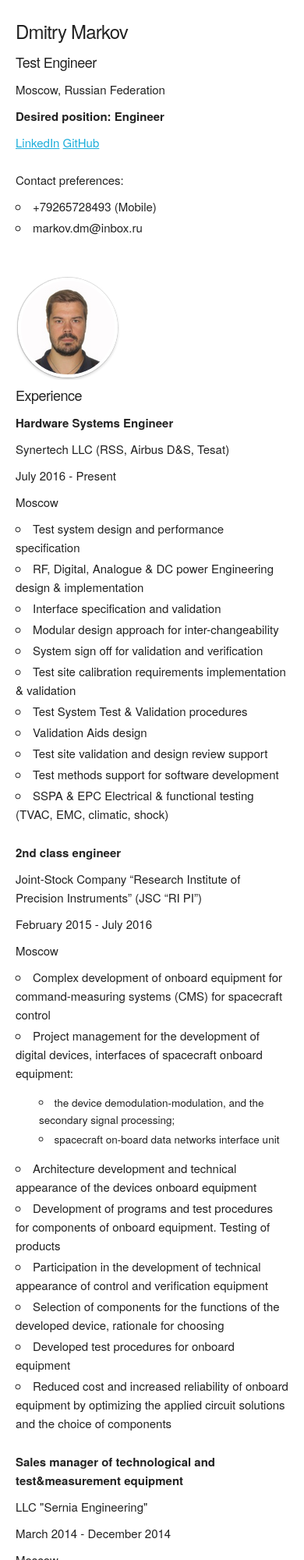
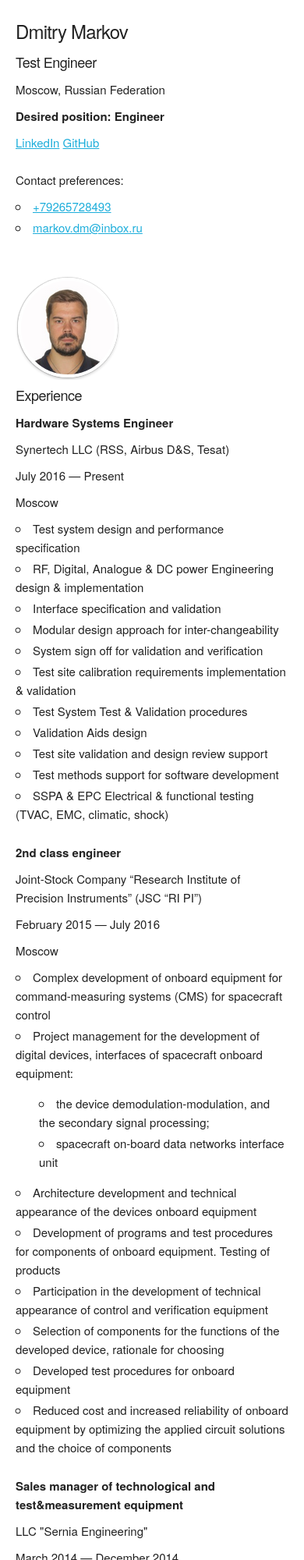
Before and after one commit to madmol/CV, a plain HTML site: page index.html in a window 390 px wide. Shown: the top 2000 px of the page at 78% size. Drawn offline with Linux system fonts and the light colour scheme.

Commit message:
&mdash; added instead of minus sign, phone and email now are clickable

```diff
--- a/css/skeleton.css
+++ b/css/skeleton.css
@@ -299,7 +299,7 @@ ul ol,
 ol ol,
 ol ul {
   margin: 1.5rem 0 1.5rem 3rem;
-  font-size: 90%; }
+  font-size: 100%; }
 li {
   margin-bottom: 0.3rem; }
 
--- a/index.html
+++ b/index.html
@@ -21,8 +21,8 @@
       <br>
       <h6>Contact preferences:</h6>
       <ul>
-        <li>+79265728493 (Mobile)</li>
-        <li>markov.dm@inbox.ru</li>
+        <li><a href="tel:+79265728493">+79265728493</a></li>
+        <li><a href="mailto:markov.dm@inbox.ru">markov.dm@inbox.ru</a></li>
       </ul>
     </div>
     <div class="nine columns">
@@ -38,7 +38,7 @@
 
       <h6>Synertech LLC (RSS, Airbus D&S, Tesat)</h6>
 
-      <h6>July 2016 - Present</h6>
+      <h6>July 2016 &mdash; Present</h6>
 
       <h6>Moscow</h6>
 
@@ -63,7 +63,7 @@
 
       <h6>Joint-Stock Company “Research Institute of Precision Instruments” (JSC “RI PI”)</h6>
 
-      <h6>February 2015 - July 2016</h6>
+      <h6>February 2015 &mdash; July 2016</h6>
 
       <h6>Moscow</h6>
 
@@ -82,13 +82,14 @@
         <li>Reduced cost and increased reliability of onboard equipment by optimizing the applied circuit solutions and the choice of components</li>
       </ul>
     </div>
+  </div>
   <div class="row">
     <div class="twelwe columns">
       <h6><strong>Sales manager of technological and test&measurement equipment</strong></h6>
 
       <h6>LLC "Sernia Engineering"</h6>
 
-      <h6>March 2014 - December 2014</h6>
+      <h6>March 2014 &mdash; December 2014</h6>
 
       <h6>Moscow</h6>
 
@@ -100,13 +101,14 @@
         <li>Selection of equipment for customer's tasks (oscilloscopes, spectrum analysers, signal generators, multimeters, source meters, power supplies, electrometers, antennas, anechoic chambers, equipment for failure analysis, electronic and optical microscopes), pre-installation works, delivery, installation and start-up of equipment, provision of warranty services</li>
       </ul>
     </div>
+  </div>
   <div class="row">
     <div class="twelwe columns">
       <h6><strong>Distance learning department deputy leader</strong></h6>
 
       <h6>Joint-Stock Company “Investment Company "FINAM”</h6>
 
-      <h6>October 2010 - November 2013</h6>
+      <h6>October 2010 &mdash; November 2013</h6>
 
       <h6>Moscow</h6>
 
@@ -122,13 +124,14 @@
         <li>Improved interaction with regional representations via video conferencing</li>
       </ul>
     </div>
+  </div>
   <div class="row">
     <div class="twelwe columns">
       <h6><strong>Project manager</strong></h6>
 
       <h6>Joint stock company "New Disc"</h6>
 
-      <h6>August 2006 - October 2010</h6>
+      <h6>August 2006 &mdash; October 2010</h6>
 
       <h6>Moscow</h6>
 
@@ -148,10 +151,11 @@
       <h5>Education</h5>
       <h6><strong>Bauman Moscow State Technical University</strong></h6>
       <h6>Master's degree, Radioelectronic systems</h6>
-      <h6>2003 – 2009</h6>
+      <h6>2003 &mdash; 2009</h6>
       <h6>Top technical university in Russia</h6>
       <h6>#35 BRICS Rankings</h6>
       <h6>#338 QS World University Rankings</h6>
+    </div>
   </div>
 </div>
 </body>
```
